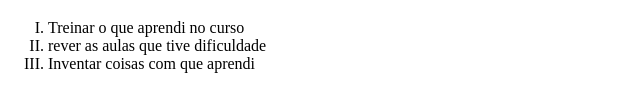
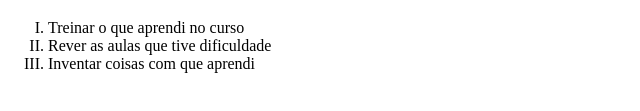
Before and after one commit to lanjosdev/Alura-Git, a plain HTML site: page index.html in a window 1280 px wide. Shown: the part 195-306 px from the top of the page, 0-640 px from the left. Drawn offline with Linux system fonts and the light colour scheme.

Commit message:
Letra maiuscula adicionada no item da lista

```diff
--- a/index.html
+++ b/index.html
@@ -18,7 +18,7 @@
 
     <ol type="I">
         <li>Treinar o que aprendi no curso</li>
-        <li>rever as aulas que tive dificuldade</li>
+        <li>Rever as aulas que tive dificuldade</li>
         <li>Inventar coisas com que aprendi</li>
     </ol>
 </body>
```
